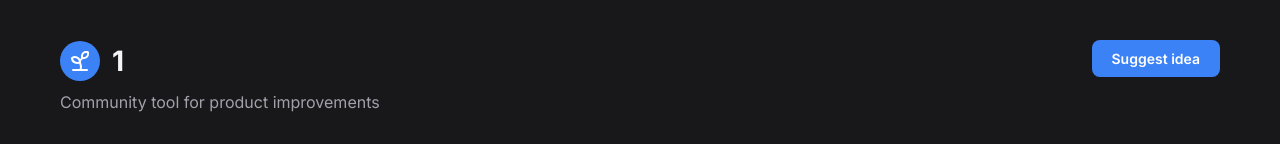
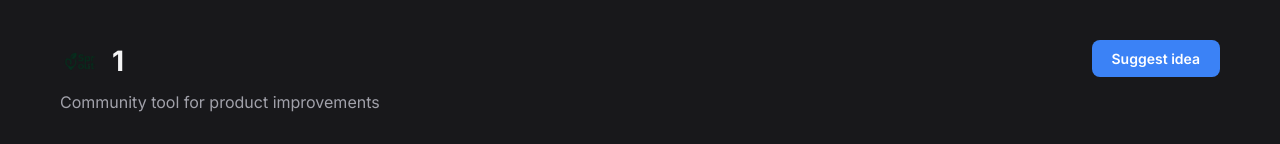
Before and after one commit to nikisiagit/sprout, a React (Vite) app: page /space/1 in a window 1280 px wide. Shown: the top 144 px of the page. Built offline with nearby package versions, Linux system fonts and the light colour scheme.

Commit message:
Update branding with custom logo

```diff
--- a/src/pages/BoardPage.tsx
+++ b/src/pages/BoardPage.tsx
@@ -1,6 +1,7 @@
 import { useState } from 'react';
 import { useParams } from 'react-router-dom';
-import { Search, Sprout } from 'lucide-react';
+import { Search } from 'lucide-react';
+import logo from '../assets/sprout-logo.png';
 import { Sidebar } from '../components/Sidebar';
 import { IdeaCard } from '../components/IdeaCard';
 import { Modal } from '../components/Modal';
@@ -88,8 +89,8 @@ export function BoardPage() {
                 <div className="header-top">
                     <div className="header-title">
                         <h1>
-                            <div className="header-icon">
-                                <Sprout size={24} color="white" />
+                            <div className="header-icon" style={{ background: 'transparent' }}>
+                                <img src={logo} alt="Sprout Logo" style={{ width: '40px', height: 'auto' }} />
                             </div>
                             {productName}
                         </h1>
--- a/src/pages/LandingPage.tsx
+++ b/src/pages/LandingPage.tsx
@@ -1,6 +1,6 @@
 import { useNavigate } from 'react-router-dom';
 import { useState } from 'react';
-import { Sprout } from 'lucide-react';
+import logo from '../assets/sprout-logo.png';
 
 export function LandingPage() {
     const [productName, setProductName] = useState('');
@@ -20,7 +20,7 @@ export function LandingPage() {
             <div className="landing-content">
                 <div className="logo-section">
                     <div className="logo-icon">
-                        <Sprout size={48} color="#3b82f6" />
+                        <img src={logo} alt="Sprout Logo" style={{ width: '120px', height: 'auto' }} />
                     </div>
                     <h1>Sprout</h1>
                     <p>Community tool for product improvements</p>
```
Also changed, not shown: src/assets/sprout-logo.png (added).
